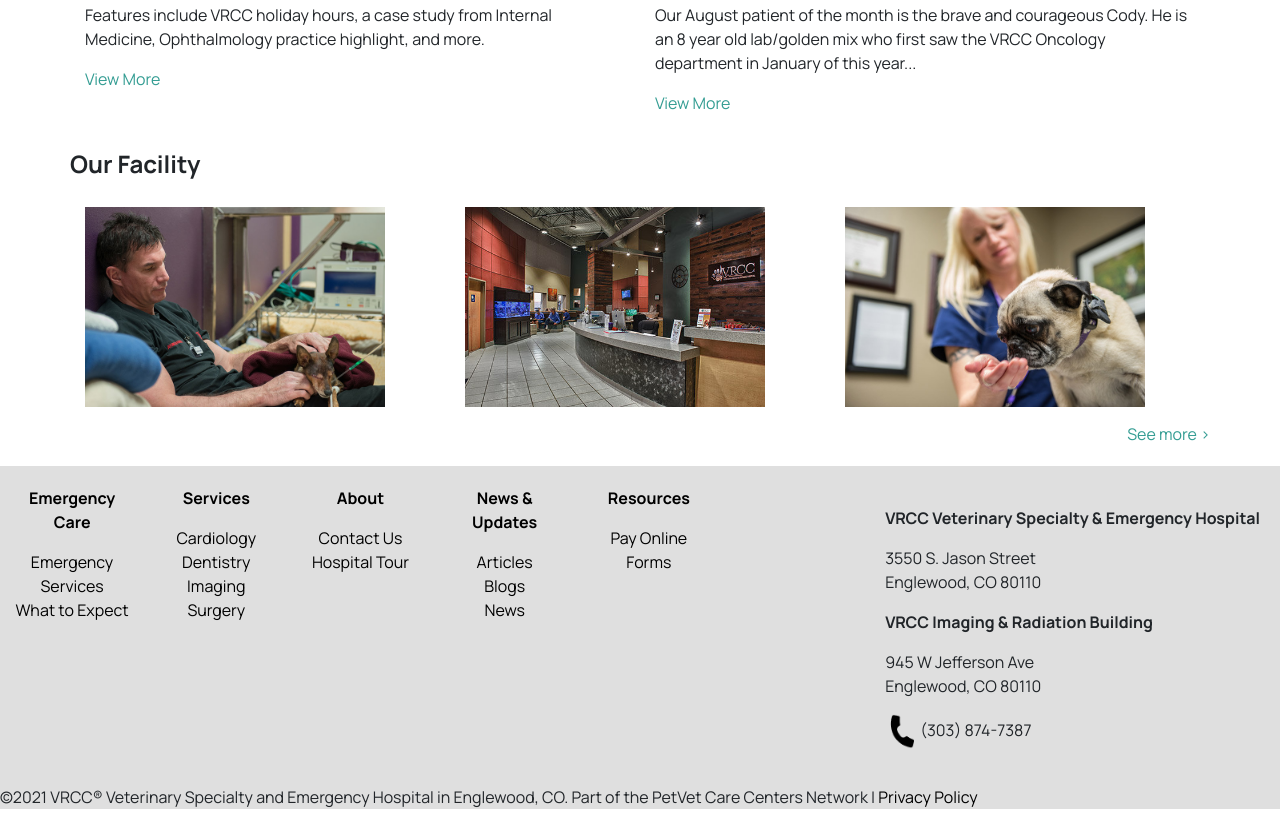
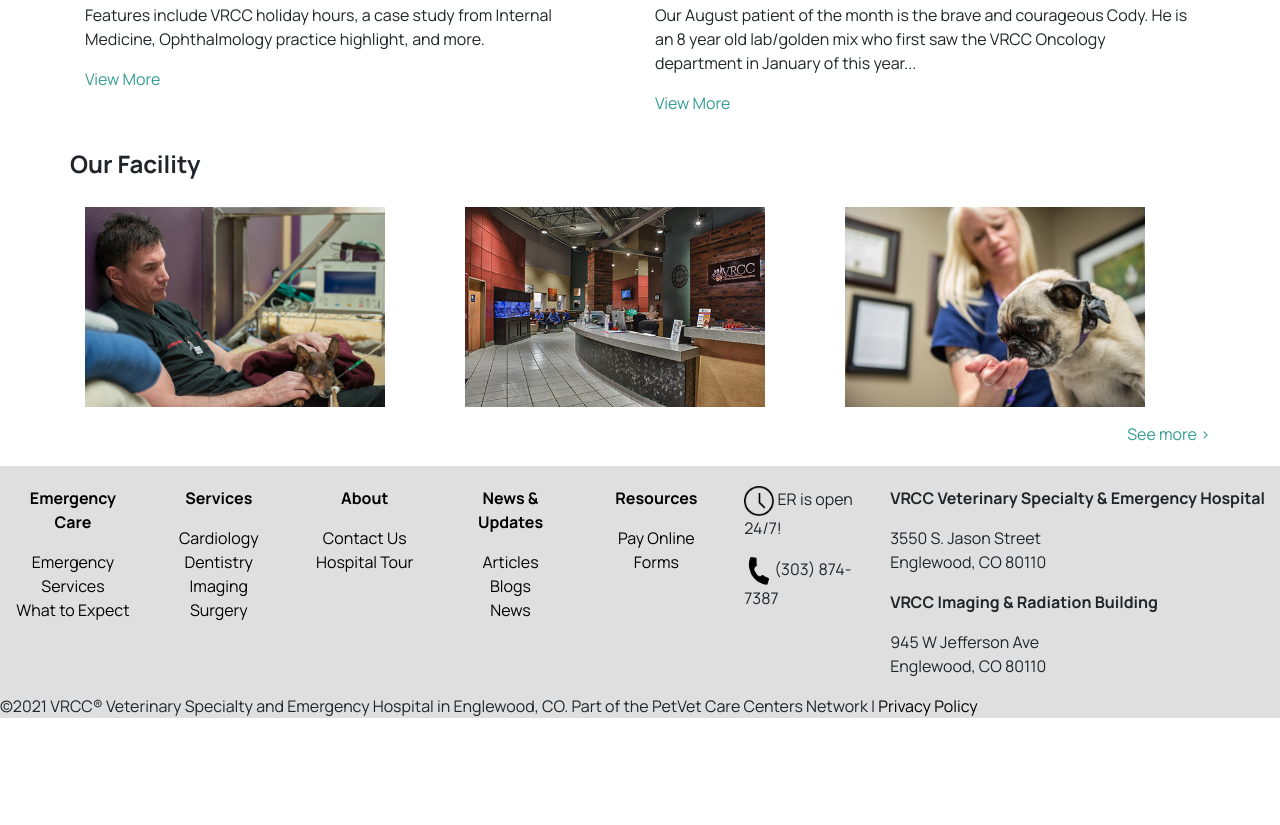
Before and after one commit to tnaseef/VRCC_ReDesign, a plain HTML site: page index.html in a window 1280 px wide. Shown: the part 2356-3181 px from the top of the page. After the commit the page ends 3090 px from the top, so only its background shows below. Drawn offline with nearby package versions, Linux system fonts and the light colour scheme; files whose address does not match are found by name.

Commit message:
Footer Update (Tink)
+ Corrected footer spacing on mobile
+ Added hrs & icon to footer on desktop

```diff
--- a/CSS/style.css
+++ b/CSS/style.css
@@ -71,19 +71,6 @@ a:hover{
     padding-right: 8px;
 }
 
-/*Outlines
-.container{
-    outline: solid red 1px;
-}
-
-.row{
-    outline: solid orange 1px;
-}
-
-.column{
-    outline: solid yellow 1px;
-}
-*/
 
 /*Navbar*/
 .navContact{
@@ -95,6 +82,7 @@ a:hover{
     margin-top: 20px;
 }
 
+
 /*Alert*/
 .close{
     background-image: none;
@@ -105,6 +93,7 @@ a:hover{
     background-image: none;
     color: black;
 }
+
 
 /*Jumbotron*/
 .carousel-item, .carousel-inner {
@@ -119,6 +108,7 @@ a:hover{
 #carouselExampleCaptions ul{
     list-style-type: none;
 }
+
 
 /*Content*/
 .missionHead{
@@ -150,6 +140,7 @@ footer a{
 
 .foot{
     text-align: center;
+    margin-bottom: 25px;
 }
 
 .footHead{
@@ -167,6 +158,10 @@ footer a{
     padding: 20px;
 }
 
+.iconS{
+    height: auto;
+    width: 30px;
+}
 
 /* example of box-sizing override for embeds
 .selector-for-some-widget {
--- a/index.html
+++ b/index.html
@@ -321,10 +321,11 @@
               <li><a href="#">Forms</a></li>
             </ul>
           </div>
-          <div class="col-sm">
-            <!--Empty Column-->
+          <div class="col-sm d-none d-md-inline">
+            <p><img src="images/icon_clock.png" class="iconS"> ER is open 24/7!</p>
+            <p><img src="images/icon_phone.png" class="iconS">(303) 874-7387</p>
           </div>
-          <div class="col-md-auto address">
+          <div class="col-md-auto">
             <p class="footHead">VRCC Veterinary Specialty & Emergency Hospital</p>
             <p>3550 S. Jason Street
               <br>Englewood, CO 80110
@@ -333,7 +334,7 @@
             <p>945 W Jefferson Ave
               <br>Englewood, CO 80110
             </p>
-            <p><img src="images/icon_phone.png" class="icon">(303) 874-7387</p>
+            <p class="d-md-none"><img src="images/icon_phone.png" class="icon">(303) 874-7387</p>
           </div>
         </div>
       </div>
```
Also changed, not shown: images/icon_clock.png (added).
